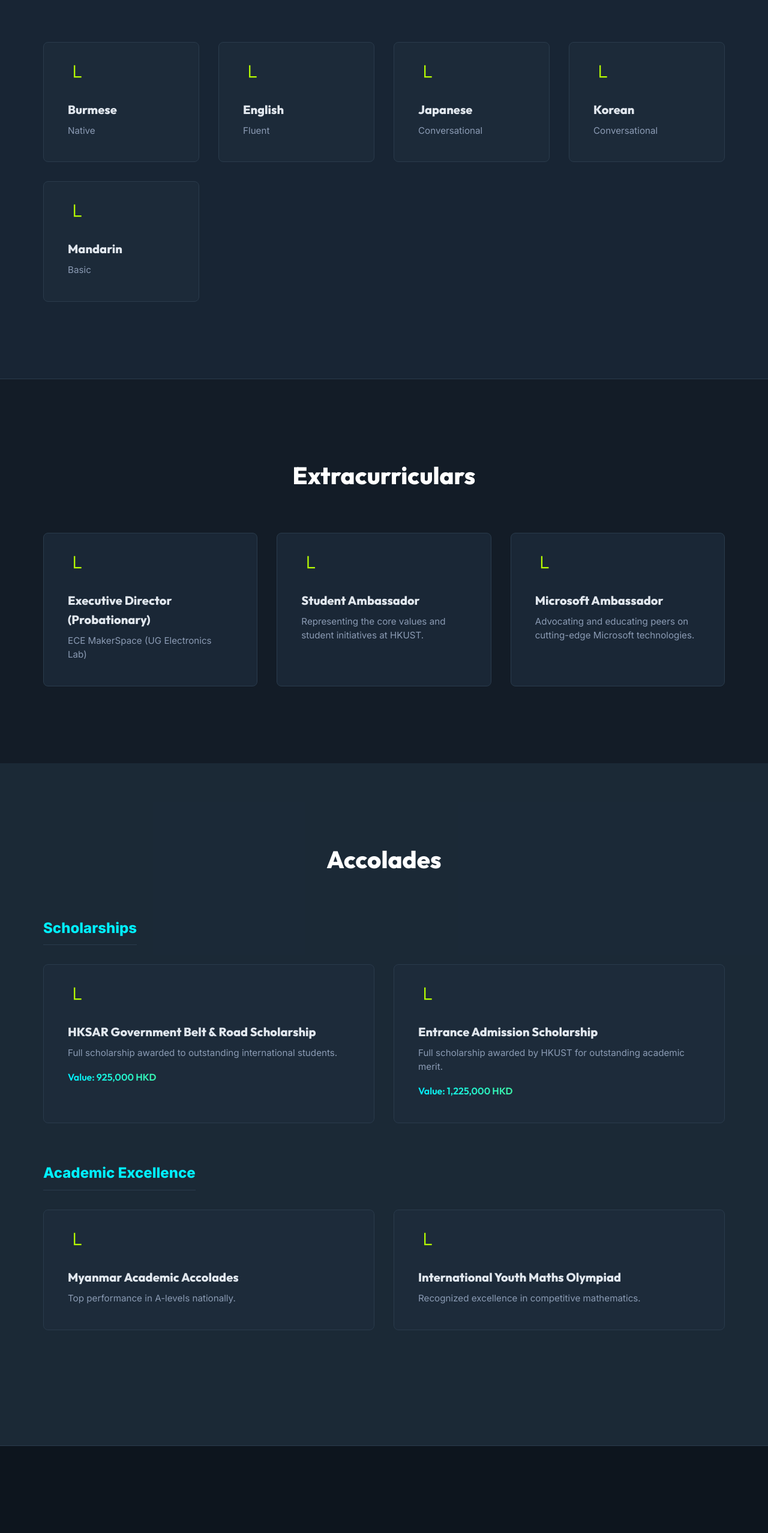
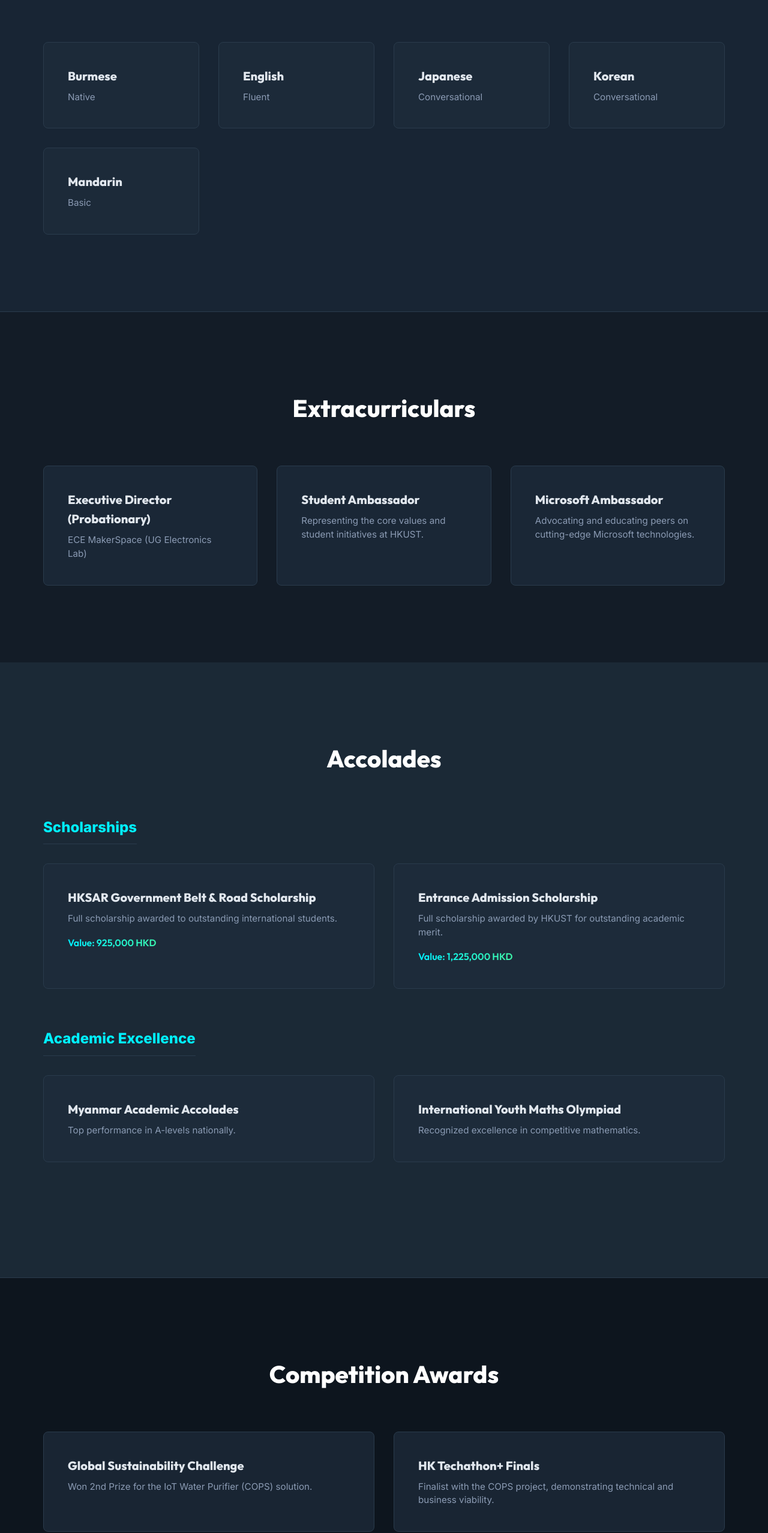
Before and after one commit to oak-23/portfolio, a React (Vite) app: page / in a window 1280 px wide. Shown: the part 3291-5846 px from the top of the page at 60% size. Built offline with nearby package versions, Linux system fonts and the light colour scheme.

Commit message:
Removed the L shapes

```diff
--- a/src/components/Accolades.tsx
+++ b/src/components/Accolades.tsx
@@ -11,7 +11,6 @@ const Accolades: React.FC = () => {
                     <h3 className={styles.categoryHeader}>Scholarships</h3>
                     <div className={styles.grid}>
                         <div className={styles.card}>
-                            <div className={styles.iconNode}>&#x2514;</div>
                             <div className={styles.content}>
                                 <h4 className={styles.title}>HKSAR Government Belt & Road Scholarship</h4>
                                 <p className={styles.subtitle}>Full scholarship awarded to outstanding international students.</p>
@@ -19,7 +18,6 @@ const Accolades: React.FC = () => {
                             </div>
                         </div>
                         <div className={styles.card}>
-                            <div className={styles.iconNode}>&#x2514;</div>
                             <div className={styles.content}>
                                 <h4 className={styles.title}>Entrance Admission Scholarship</h4>
                                 <p className={styles.subtitle}>Full scholarship awarded by HKUST for outstanding academic merit.</p>
@@ -33,14 +31,12 @@ const Accolades: React.FC = () => {
                     <h3 className={styles.categoryHeader}>Academic Excellence</h3>
                     <div className={styles.grid}>
                         <div className={styles.card}>
-                            <div className={styles.iconNode}>&#x2514;</div>
                             <div className={styles.content}>
                                 <h4 className={styles.title}>Myanmar Academic Accolades</h4>
                                 <p className={styles.subtitle}>Top performance in A-levels nationally.</p>
                             </div>
                         </div>
                         <div className={styles.card}>
-                            <div className={styles.iconNode}>&#x2514;</div>
                             <div className={styles.content}>
                                 <h4 className={styles.title}>International Youth Maths Olympiad</h4>
                                 <p className={styles.subtitle}>Recognized excellence in competitive mathematics.</p>
--- a/src/components/Competitions.tsx
+++ b/src/components/Competitions.tsx
@@ -10,28 +10,24 @@ const Competitions: React.FC = () => {
                 <div className={styles.categorySection}>
                     <div className={styles.grid}>
                         <div className={styles.card}>
-                            <div className={styles.iconNode}>&#x2514;</div>
                             <div className={styles.content}>
                                 <h4 className={styles.title}>Global Sustainability Challenge</h4>
                                 <p className={styles.subtitle}>Won 2nd Prize for the IoT Water Purifier (COPS) solution.</p>
                             </div>
                         </div>
                         <div className={styles.card}>
-                            <div className={styles.iconNode}>&#x2514;</div>
                             <div className={styles.content}>
                                 <h4 className={styles.title}>HK Techathon+ Finals</h4>
                                 <p className={styles.subtitle}>Finalist with the COPS project, demonstrating technical and business viability.</p>
                             </div>
                         </div>
                         <div className={styles.card}>
-                            <div className={styles.iconNode}>&#x2514;</div>
                             <div className={styles.content}>
                                 <h4 className={styles.title}>HKGCC Business Case Competition</h4>
                                 <p className={styles.subtitle}>Advanced to Top 5 finals for innovative strategies presented to Ocean Park.</p>
                             </div>
                         </div>
                         <div className={styles.card}>
-                            <div className={styles.iconNode}>&#x2514;</div>
                             <div className={styles.content}>
                                 <h4 className={styles.title}>PwC ESG Competition</h4>
                                 <p className={styles.subtitle}>Top 8 finalist; developed comprehensive ESG strategies for Giordano.</p>
--- a/src/components/Extracurriculars.tsx
+++ b/src/components/Extracurriculars.tsx
@@ -9,21 +9,18 @@ const Extracurriculars: React.FC = () => {
 
                 <div className={styles.grid}>
                     <div className={styles.card}>
-                        <div className={styles.iconNode}>&#x2514;</div>
                         <div className={styles.content}>
                             <h4 className={styles.title}>Executive Director (Probationary)</h4>
                             <p className={styles.subtitle}>ECE MakerSpace (UG Electronics Lab)</p>
                         </div>
                     </div>
                     <div className={styles.card}>
-                        <div className={styles.iconNode}>&#x2514;</div>
                         <div className={styles.content}>
                             <h4 className={styles.title}>Student Ambassador</h4>
                             <p className={styles.subtitle}>Representing the core values and student initiatives at HKUST.</p>
                         </div>
                     </div>
                     <div className={styles.card}>
-                        <div className={styles.iconNode}>&#x2514;</div>
                         <div className={styles.content}>
                             <h4 className={styles.title}>Microsoft Ambassador</h4>
                             <p className={styles.subtitle}>Advocating and educating peers on cutting-edge Microsoft technologies.</p>
--- a/src/components/Languages.tsx
+++ b/src/components/Languages.tsx
@@ -9,35 +9,30 @@ const Languages: React.FC = () => {
 
                 <div className={styles.grid}>
                     <div className={styles.card}>
-                        <div className={styles.iconNode}>&#x2514;</div>
                         <div className={styles.content}>
                             <h4 className={styles.title}>Burmese</h4>
                             <p className={styles.subtitle}>Native</p>
                         </div>
                     </div>
                     <div className={styles.card}>
-                        <div className={styles.iconNode}>&#x2514;</div>
                         <div className={styles.content}>
                             <h4 className={styles.title}>English</h4>
                             <p className={styles.subtitle}>Fluent</p>
                         </div>
                     </div>
                     <div className={styles.card}>
-                        <div className={styles.iconNode}>&#x2514;</div>
                         <div className={styles.content}>
                             <h4 className={styles.title}>Japanese</h4>
                             <p className={styles.subtitle}>Conversational</p>
                         </div>
                     </div>
                     <div className={styles.card}>
-                        <div className={styles.iconNode}>&#x2514;</div>
                         <div className={styles.content}>
                             <h4 className={styles.title}>Korean</h4>
                             <p className={styles.subtitle}>Conversational</p>
                         </div>
                     </div>
                     <div className={styles.card}>
-                        <div className={styles.iconNode}>&#x2514;</div>
                         <div className={styles.content}>
                             <h4 className={styles.title}>Mandarin</h4>
                             <p className={styles.subtitle}>Basic</p>
```
